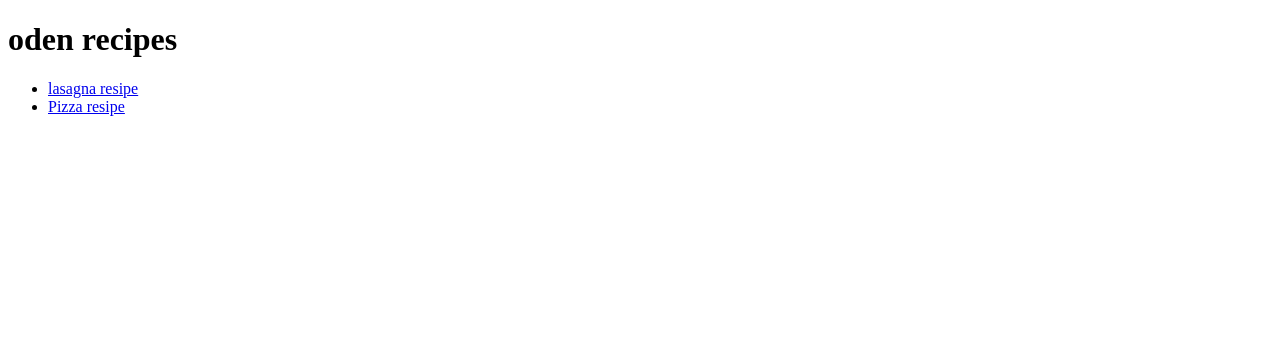
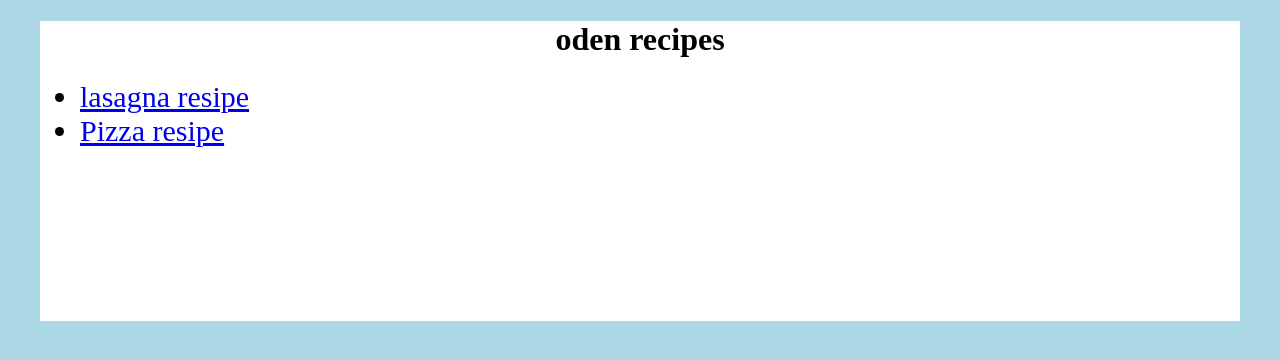
Before and after one commit to AnasD935/odin-recipes, a plain HTML site: page index.html in a window 1280 px wide. Drawn offline with Linux system fonts and the light colour scheme.

Commit message:
tried css on recipe project

```diff
--- a/index.html
+++ b/index.html
@@ -3,14 +3,16 @@
 <head>
     <meta charset="UTF-8">
     <meta name="viewport" content="width=device-width, initial-scale=1.0">
+    <link rel="stylesheet" href="style.css">
     <title>recipes</title>
 </head>
 <body>
-    <h1>oden recipes</h1>
-    <ul>
-        <li> <a href="./recipes/lasagna.html">lasagna resipe</a> </li>
-        <li> <a href="./recipes/pizza.html">Pizza resipe</a> </li>
-    </ul>
-
+    <div class="card">
+        <h1>oden recipes</h1>
+        <ul>
+            <li> <a href="./recipes/lasagna.html">lasagna resipe</a> </li>
+            <li> <a href="./recipes/pizza.html">Pizza resipe</a> </li>
+        </ul>
+    </div>
 </body>
 </html>
--- /dev/null
+++ b/style.css
@@ -0,0 +1,20 @@
+body {
+    background: lightblue;
+}
+
+h1 {
+    text-align: center;
+
+
+}
+
+li {
+    font-size: 30px;
+}
+
+.card {
+    width: 1200px;
+    height: 300px;
+    background: white;
+    margin: auto;
+}
```
